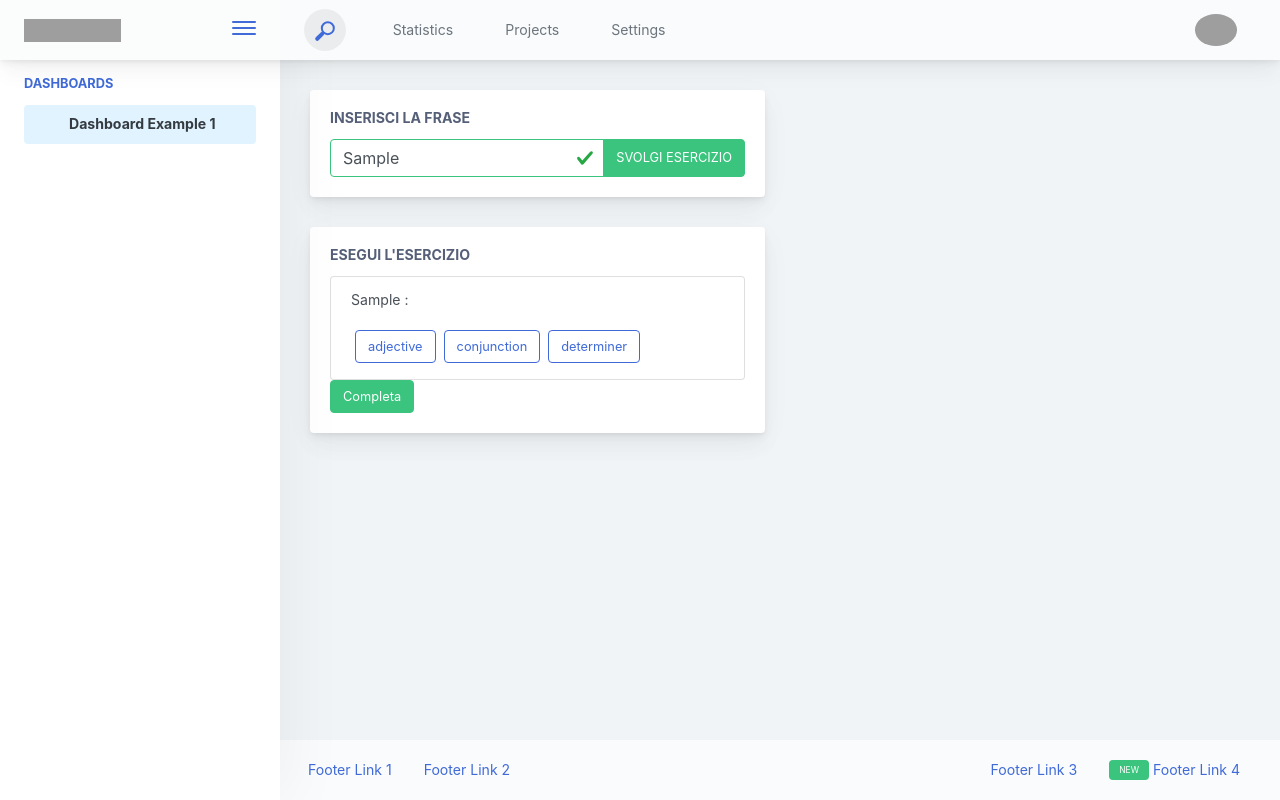
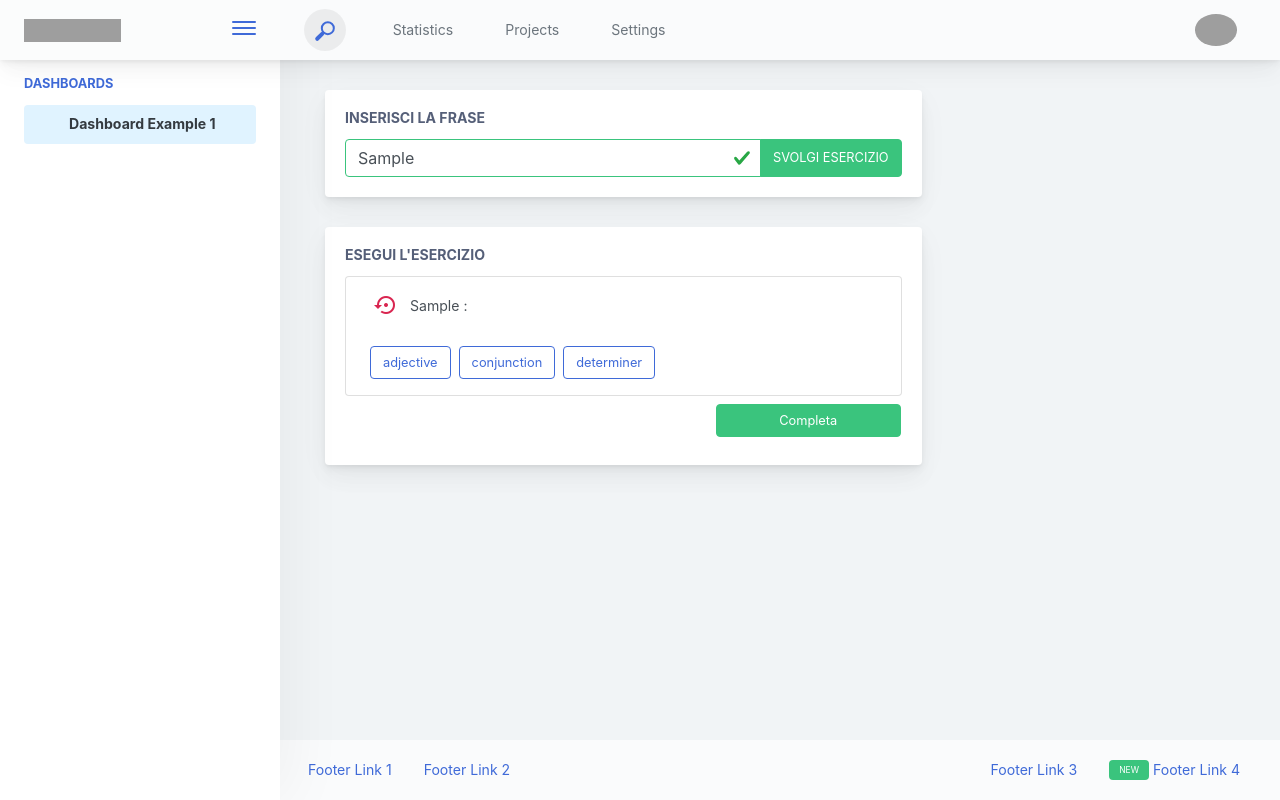
Before and after one commit to SWEightgroup/Development, a React (Create React App) app in the folder Mockup/: page / in a window 1280 px wide. Both pictures are taken after typing "Sample" into the empty fields and a click on the button "SVOLGI ESERCIZIO". Built offline with nearby package versions, Linux system fonts and the light colour scheme; grey boxes are pictures that could not be loaded; a web font is replaced by a local one.

Commit message:
Aggiunta icona

```diff
--- a/Mockup/public/index.html
+++ b/Mockup/public/index.html
@@ -11,6 +11,7 @@
       user's mobile device or desktop. See https://developers.google.com/web/fundamentals/web-app-manifest/
     -->
     <link rel="manifest" href="%PUBLIC_URL%/manifest.json" />
+      <link rel="stylesheet" href="https://fonts.googleapis.com/icon?family=Material+Icons">
     <!--
       Notice the use of %PUBLIC_URL% in the tags above.
       It will be replaced with the URL of the `public` folder during the build.
--- a/Mockup/src/components/body/exercise/ExecutionExercise.jsx
+++ b/Mockup/src/components/body/exercise/ExecutionExercise.jsx
@@ -42,7 +42,7 @@ class EsecutionExercise extends Component {
     if (this.props.phrase && this.props.phrase.length) {
       out = (
         <div className="row">
-          <div className="col-sm-12 col-md-6">
+          <div className="col-12">
             <div className="main-card mb-3 card">
               <div className="card-body">
                 <h5 className="card-title">Esegui l'esercizio</h5>
@@ -53,7 +53,11 @@ class EsecutionExercise extends Component {
                     })}
                 </ul>
 
-                <button className="btn btn-success">Completa</button>
+                <div className="row justify-content-end px-3">
+                  <div className="col-12 col-sm-4 py-2 px-0">
+                    <button className="btn btn-success btn-block">Completa</button>
+                  </div>
+                </div>
               </div>
             </div>
           </div>
@@ -63,6 +67,9 @@ class EsecutionExercise extends Component {
 
     return <React.Fragment>{out}</React.Fragment>;
   }
+
+
+
 }
 
 export default EsecutionExercise;
--- a/Mockup/src/components/body/exercise/InputPhrase.jsx
+++ b/Mockup/src/components/body/exercise/InputPhrase.jsx
@@ -18,7 +18,7 @@ class InputPhrase extends Component {
   render() {
     return (
       <div className="row">
-        <div className="col-md-6">
+        <div className="col-12">
           <div className="main-card mb-3 card">
             <div className="card-body">
               <h5 className="card-title">Inserisci la frase</h5>
--- a/Mockup/src/components/body/exercise/NewExercise.jsx
+++ b/Mockup/src/components/body/exercise/NewExercise.jsx
@@ -15,10 +15,10 @@ class NewExsercise extends Component {
 
   render() {
     return (
-      <React.Fragment>
+      <div className="col-12 col-md-8">
         <InputPhrase pippo={this.prepareExercise} />
         <EsecutionExercise phrase={this.state.phrase} />
-      </React.Fragment>
+      </div>
     );
   }
 }
--- a/Mockup/src/components/body/exercise/Word.jsx
+++ b/Mockup/src/components/body/exercise/Word.jsx
@@ -43,7 +43,12 @@ class Words extends Component {
     return (
       <li className="list-group-item">
         <p>
-          <span>{parola}</span>
+          <span>
+            <button className="border-0 btn btn-outline-danger btn-sm">
+              <i className="material-icons">settings_backup_restore</i>
+            </button>{" "}
+            {parola}
+          </span>
           {" : "}
           <span>{this.state.solution}</span>
         </p>
```
